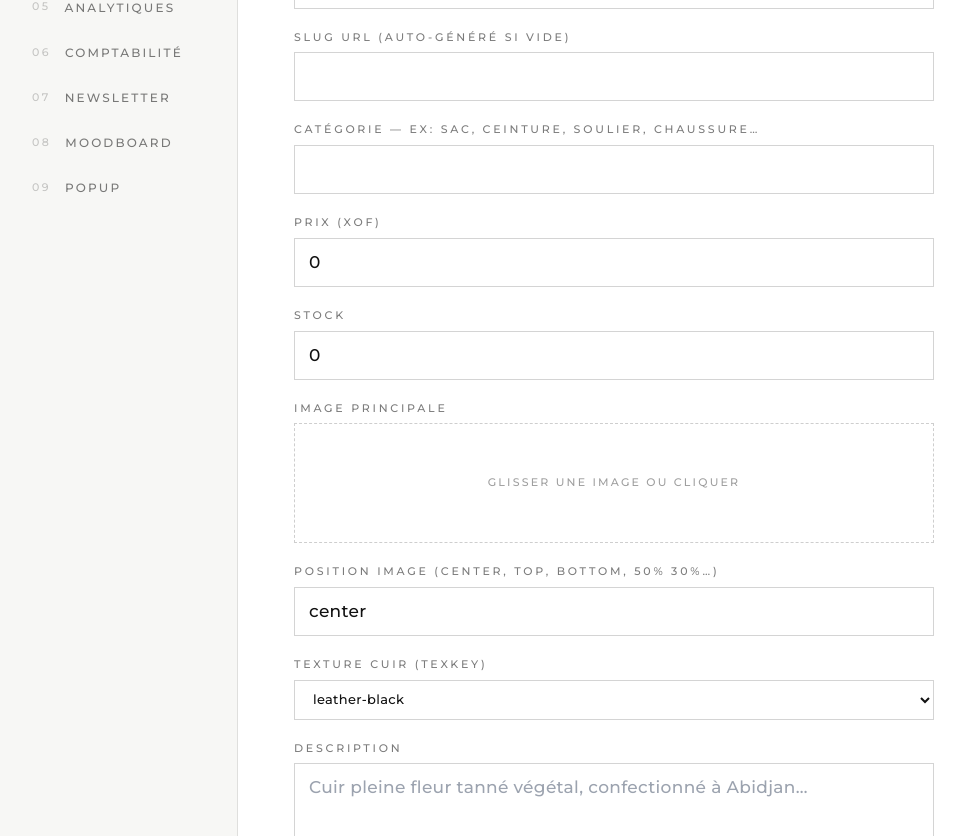
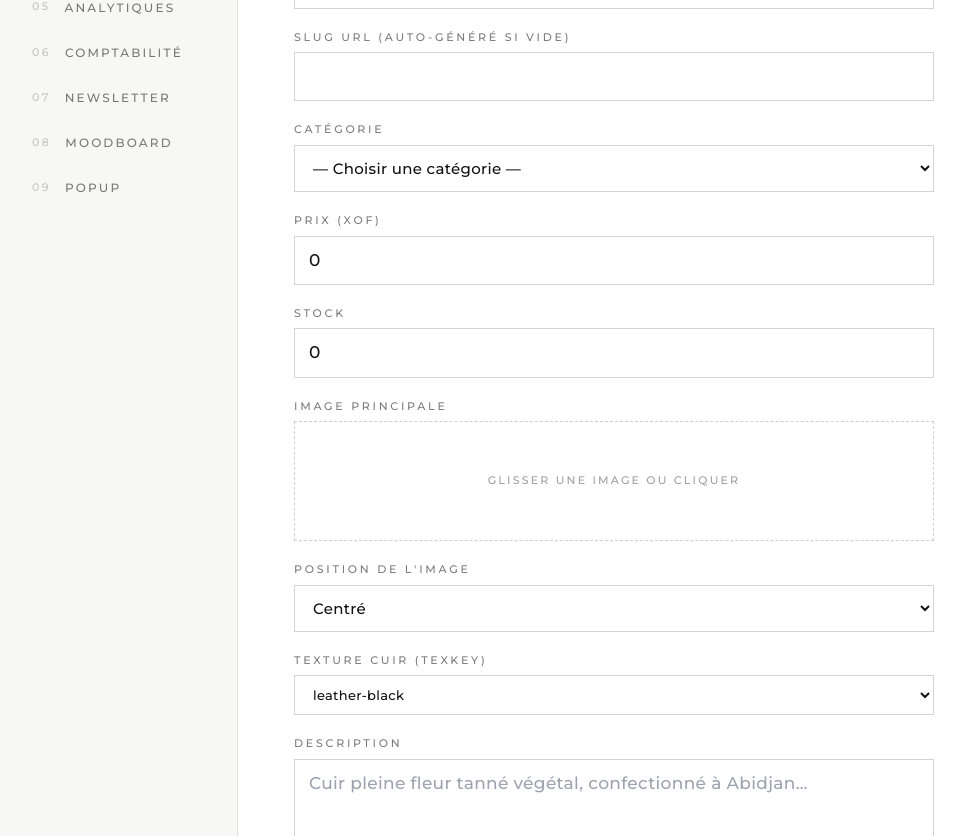
Before and after one commit to daliyvan4-design/tossbytoss, a Next.js app: page /admin/produits/nouveau in a window 1280 px wide. Shown: the part 360-1196 px from the top of the page, without its empty margins (2-967 px from the left). Built offline with nearby package versions, Linux system fonts and the light colour scheme.

Commit message:
feat: admin produit — catégorie et position image en menu déroulant

```diff
--- a/components/admin/ProductForm.tsx
+++ b/components/admin/ProductForm.tsx
@@ -87,6 +87,47 @@ const TEX_OPTIONS = [
   "leather-black","leather-cognac","leather-dark-brown",
   "leather-navy","leather-burgundy","leather-natural",
 ];
+
+// ─── Catégories produit ───────────────────────────────────────────────────
+const CATEGORY_OPTIONS = [
+  "Sac à main",
+  "Sac à dos",
+  "Pochette",
+  "Portefeuille",
+  "Porte-cartes",
+  "Ceinture",
+  "Maroquinerie",
+  "Soulier",
+  "Chaussure",
+  "Botte",
+  "Mocassin",
+  "Sandale",
+  "Bracelet",
+  "Accessoire",
+];
+
+// ─── Position de l'image (CSS background-position) ────────────────────────
+const POSITION_OPTIONS: { value: string; label: string }[] = [
+  { value: "center",        label: "Centré" },
+  { value: "top",           label: "Haut" },
+  { value: "bottom",        label: "Bas" },
+  { value: "left",          label: "Gauche" },
+  { value: "right",         label: "Droite" },
+  { value: "center top",    label: "Haut centré" },
+  { value: "center bottom", label: "Bas centré" },
+];
+
+const SELECT_STYLE = {
+  background: "#ffffff",
+  border: "1px solid rgba(17,17,17,0.18)",
+  padding: "12px 14px",
+  fontFamily: "var(--font-montserrat, sans-serif)",
+  fontSize: 15,
+  color: "#111111",
+  outline: "none",
+  width: "100%",
+  cursor: "pointer",
+} as const;
 
 function parseColors(raw: string | undefined): ColorEntry[] {
   try { return JSON.parse(raw ?? "[]") as ColorEntry[]; } catch { return []; }
@@ -212,7 +253,24 @@ export function ProductForm({ initial, isEdit }: Props) {
       {field("name", "Nom du produit")}
       {field("ref", "Référence (SKU) — ex: TBT-001")}
       {field("slug", "Slug URL (auto-généré si vide)")}
-      {field("category", "Catégorie — ex: Sac, Ceinture, Soulier, Chaussure…")}
+      <div style={{ display: "flex", flexDirection: "column", gap: 6 }}>
+        <label style={LABEL_STYLE}>Catégorie</label>
+        <select
+          value={form.category}
+          onChange={(e) => setForm((f) => ({ ...f, category: e.target.value }))}
+          style={SELECT_STYLE}
+          required
+        >
+          <option value="" disabled style={{ color: "#888" }}>— Choisir une catégorie —</option>
+          {/* Catégorie existante hors liste (édition d'anciens produits) */}
+          {form.category && !CATEGORY_OPTIONS.includes(form.category) && (
+            <option value={form.category}>{form.category}</option>
+          )}
+          {CATEGORY_OPTIONS.map((c) => (
+            <option key={c} value={c}>{c}</option>
+          ))}
+        </select>
+      </div>
       {field("price", "Prix (XOF)", "number")}
       {field("stock", "Stock", "number")}
 
@@ -224,7 +282,21 @@ export function ProductForm({ initial, isEdit }: Props) {
         />
       </div>
 
-      {field("imagePos", "Position image (center, top, bottom, 50% 30%…)")}
+      <div style={{ display: "flex", flexDirection: "column", gap: 6 }}>
+        <label style={LABEL_STYLE}>Position de l&apos;image</label>
+        <select
+          value={form.imagePos}
+          onChange={(e) => setForm((f) => ({ ...f, imagePos: e.target.value }))}
+          style={SELECT_STYLE}
+        >
+          {form.imagePos && !POSITION_OPTIONS.some((p) => p.value === form.imagePos) && (
+            <option value={form.imagePos}>{form.imagePos}</option>
+          )}
+          {POSITION_OPTIONS.map((p) => (
+            <option key={p.value} value={p.value}>{p.label}</option>
+          ))}
+        </select>
+      </div>
 
       <div style={{ display: "flex", flexDirection: "column", gap: 6 }}>
         <label style={LABEL_STYLE}>Texture cuir (texKey)</label>
```
